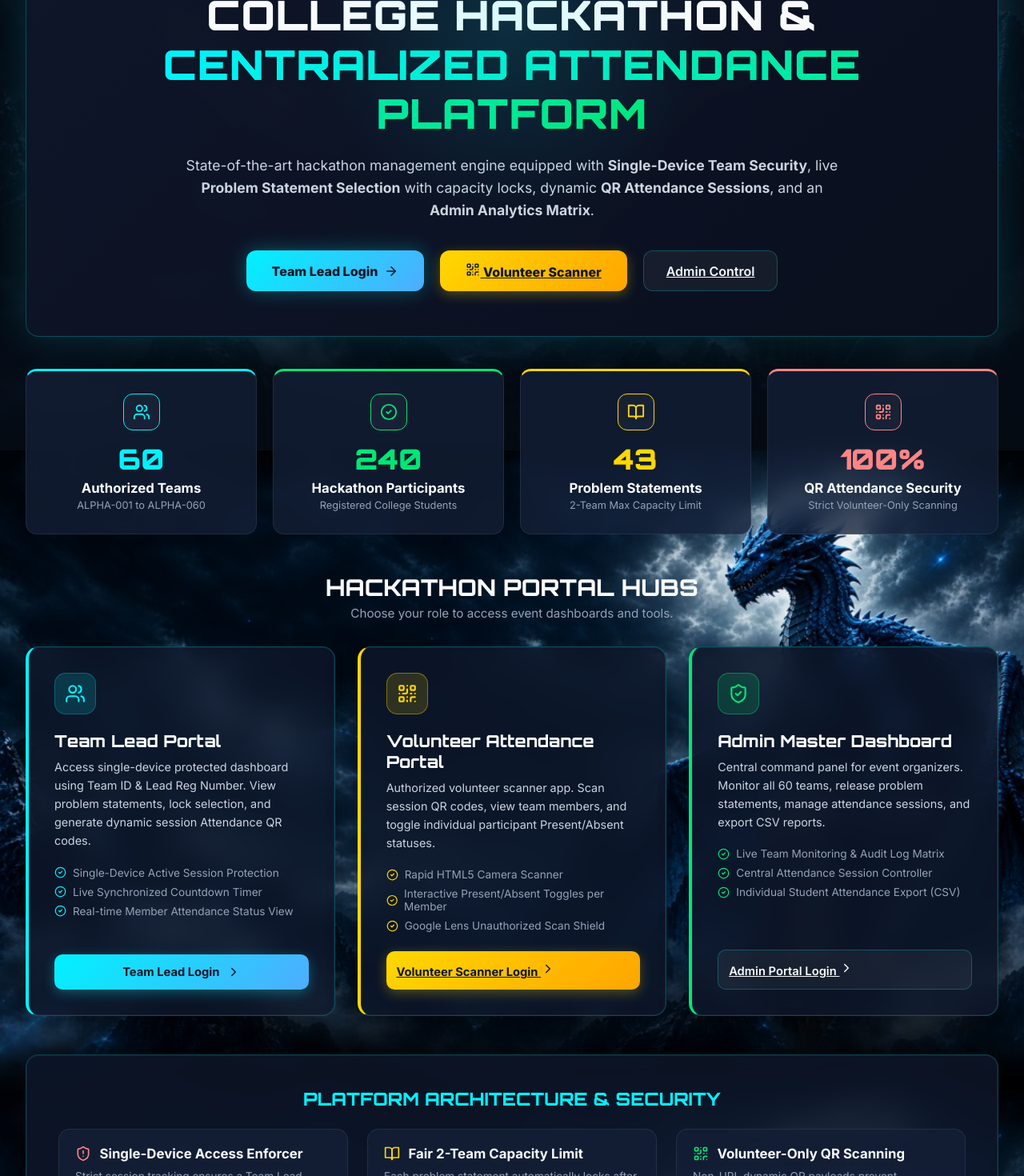
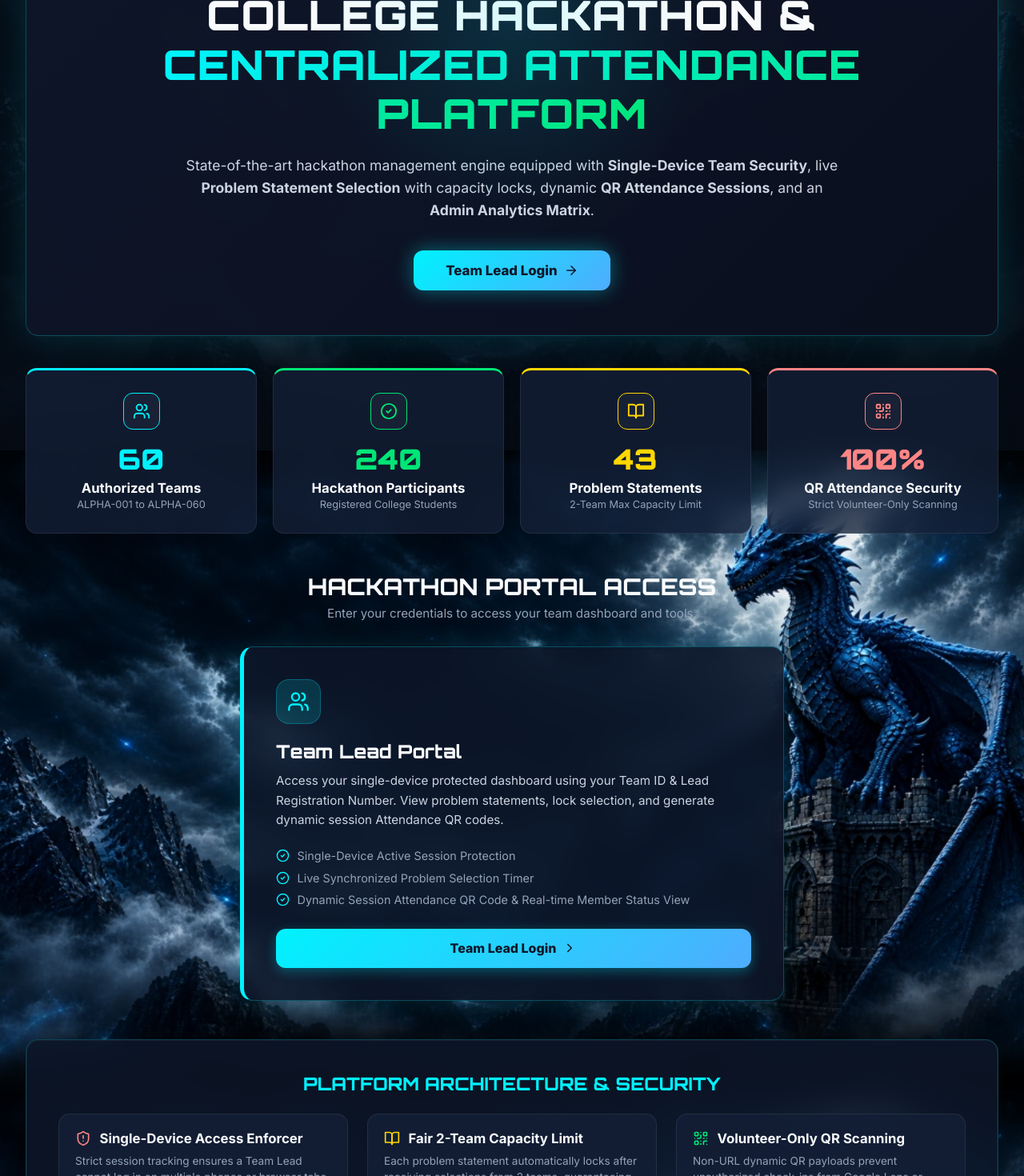
Before and after one commit to prashanthireddy0220-cyber/Problem_Statements, a React (Vite) app in the folder client/: page / in a window 1280 px wide. Shown: the part 237-1707 px from the top of the page at 80% size. Built offline with nearby package versions, Linux system fonts and the light colour scheme.

Commit message:
fix: remove volunteer scanner and admin control options from public landing page

```diff
--- a/client/src/pages/LandingPage.jsx
+++ b/client/src/pages/LandingPage.jsx
@@ -73,31 +73,13 @@ export default function LandingPage() {
               <Zap size={20} /> Go to My {user.role.replace('_', ' ')} Dashboard
             </Link>
           ) : (
-            <>
             <Link
               to="/team-lead/login"
               className="btn-alpha-cyan"
-                style={{ padding: '0.9rem 2rem', fontSize: '1rem', fontWeight: '800', borderRadius: '12px', boxShadow: '0 0 25px rgba(0, 242, 254, 0.3)' }}
+              style={{ padding: '0.95rem 2.5rem', fontSize: '1.05rem', fontWeight: '800', borderRadius: '12px', boxShadow: '0 0 25px rgba(0, 242, 254, 0.4)' }}
             >
               Team Lead Login <ArrowRight size={18} />
             </Link>
-
-              <Link
-                to="/volunteer/login"
-                className="btn-alpha-gold"
-                style={{ padding: '0.9rem 2rem', fontSize: '1rem', fontWeight: '800', borderRadius: '12px' }}
-              >
-                <QrCode size={18} /> Volunteer Scanner
-              </Link>
-
-              <Link
-                to="/admin/login"
-                className="btn-alpha-outline"
-                style={{ padding: '0.9rem 1.75rem', fontSize: '1rem', borderRadius: '12px' }}
-              >
-                Admin Control
-              </Link>
-            </>
           )}
         </div>
       </div>
@@ -130,115 +112,49 @@ export default function LandingPage() {
         })}
       </div>
 
-      {/* 3. THREE PORTAL HUBS SECTION */}
+      {/* 3. TEAM LEAD PORTAL ACCESS SECTION */}
       <div style={{ marginBottom: '3rem' }}>
         <div style={{ textAlign: 'center', marginBottom: '2rem' }}>
           <h2 style={{ fontFamily: 'var(--font-heading)', fontSize: '1.8rem', color: '#F8FAFC' }}>
-            HACKATHON PORTAL HUBS
+            HACKATHON PORTAL ACCESS
           </h2>
           <p style={{ color: '#94A3B8', fontSize: '0.95rem', marginTop: '0.35rem' }}>
-            Choose your role to access event dashboards and tools.
+            Enter your credentials to access your team dashboard and tools.
           </p>
         </div>
 
-        <div style={{ display: 'grid', gridTemplateColumns: 'repeat(auto-fit, minmax(320px, 1fr))', gap: '1.75rem' }}>
+        <div style={{ maxWidth: '680px', margin: '0 auto' }}>
 
           {/* CARD 1: TEAM LEAD PORTAL */}
-          <div className="glass-panel" style={{ padding: '2rem', borderLeft: '4px solid #00F2FE', display: 'flex', flexDirection: 'column', justifyContent: 'space-between' }}>
+          <div className="glass-panel" style={{ padding: '2.5rem', borderLeft: '5px solid #00F2FE', display: 'flex', flexDirection: 'column', justifyContent: 'space-between', boxShadow: '0 0 35px rgba(0, 242, 254, 0.12)' }}>
             <div>
-              <div style={{ width: '52px', height: '52px', borderRadius: '14px', background: 'rgba(0, 242, 254, 0.15)', border: '1px solid var(--border-cyan)', display: 'flex', alignItems: 'center', justifyContent: 'center', marginBottom: '1.25rem' }}>
-                <Users size={26} color="#00F2FE" />
+              <div style={{ width: '56px', height: '56px', borderRadius: '16px', background: 'rgba(0, 242, 254, 0.15)', border: '1px solid var(--border-cyan)', display: 'flex', alignItems: 'center', justifyContent: 'center', marginBottom: '1.25rem' }}>
+                <Users size={28} color="#00F2FE" />
               </div>
 
-              <h3 style={{ fontFamily: 'var(--font-heading)', fontSize: '1.3rem', color: '#F8FAFC', marginBottom: '0.5rem' }}>
+              <h3 style={{ fontFamily: 'var(--font-heading)', fontSize: '1.45rem', color: '#F8FAFC', marginBottom: '0.65rem' }}>
                 Team Lead Portal
               </h3>
 
-              <p style={{ color: '#CBD5E1', fontSize: '0.9rem', lineHeight: '1.6', marginBottom: '1.25rem' }}>
-                Access single-device protected dashboard using Team ID & Lead Reg Number. View problem statements, lock selection, and generate dynamic session Attendance QR codes.
+              <p style={{ color: '#CBD5E1', fontSize: '0.95rem', lineHeight: '1.6', marginBottom: '1.5rem' }}>
+                Access your single-device protected dashboard using your Team ID & Lead Registration Number. View problem statements, lock selection, and generate dynamic session Attendance QR codes.
               </p>
 
-              <ul style={{ listStyle: 'none', padding: 0, margin: '0 0 1.5rem', fontSize: '0.85rem', color: '#94A3B8', display: 'flex', flexDirection: 'column', gap: '0.5rem' }}>
-                <li style={{ display: 'flex', alignItems: 'center', gap: '0.5rem' }}>
-                  <CheckCircle2 size={15} color="#00F2FE" /> Single-Device Active Session Protection
+              <ul style={{ listStyle: 'none', padding: 0, margin: '0 0 1.75rem', fontSize: '0.9rem', color: '#94A3B8', display: 'flex', flexDirection: 'column', gap: '0.65rem' }}>
+                <li style={{ display: 'flex', alignItems: 'center', gap: '0.6rem' }}>
+                  <CheckCircle2 size={17} color="#00F2FE" /> Single-Device Active Session Protection
                 </li>
-                <li style={{ display: 'flex', alignItems: 'center', gap: '0.5rem' }}>
-                  <CheckCircle2 size={15} color="#00F2FE" /> Live Synchronized Countdown Timer
+                <li style={{ display: 'flex', alignItems: 'center', gap: '0.6rem' }}>
+                  <CheckCircle2 size={17} color="#00F2FE" /> Live Synchronized Problem Selection Timer
                 </li>
-                <li style={{ display: 'flex', alignItems: 'center', gap: '0.5rem' }}>
-                  <CheckCircle2 size={15} color="#00F2FE" /> Real-time Member Attendance Status View
+                <li style={{ display: 'flex', alignItems: 'center', gap: '0.6rem' }}>
+                  <CheckCircle2 size={17} color="#00F2FE" /> Dynamic Session Attendance QR Code & Real-time Member Status View
                 </li>
               </ul>
             </div>
 
-            <Link to="/team-lead/login" className="btn-alpha-cyan" style={{ justifyContent: 'center', padding: '0.8rem', fontSize: '0.92rem' }}>
+            <Link to="/team-lead/login" className="btn-alpha-cyan" style={{ justifyContent: 'center', padding: '0.9rem', fontSize: '1rem', fontWeight: '800', borderRadius: '12px' }}>
               Team Lead Login <ChevronRight size={18} />
-            </Link>
-          </div>
-
-          {/* CARD 2: VOLUNTEER ATTENDANCE SCANNER */}
-          <div className="glass-panel" style={{ padding: '2rem', borderLeft: '4px solid #FFD700', display: 'flex', flexDirection: 'column', justifyContent: 'space-between' }}>
-            <div>
-              <div style={{ width: '52px', height: '52px', borderRadius: '14px', background: 'rgba(255, 215, 0, 0.15)', border: '1px solid rgba(255, 215, 0, 0.4)', display: 'flex', alignItems: 'center', justifyContent: 'center', marginBottom: '1.25rem' }}>
-                <QrCode size={26} color="#FFD700" />
-              </div>
-
-              <h3 style={{ fontFamily: 'var(--font-heading)', fontSize: '1.3rem', color: '#F8FAFC', marginBottom: '0.5rem' }}>
-                Volunteer Attendance Portal
-              </h3>
-
-              <p style={{ color: '#CBD5E1', fontSize: '0.9rem', lineHeight: '1.6', marginBottom: '1.25rem' }}>
-                Authorized volunteer scanner app. Scan session QR codes, view team members, and toggle individual participant Present/Absent statuses.
-              </p>
-
-              <ul style={{ listStyle: 'none', padding: 0, margin: '0 0 1.5rem', fontSize: '0.85rem', color: '#94A3B8', display: 'flex', flexDirection: 'column', gap: '0.5rem' }}>
-                <li style={{ display: 'flex', alignItems: 'center', gap: '0.5rem' }}>
-                  <CheckCircle2 size={15} color="#FFD700" /> Rapid HTML5 Camera Scanner
-                </li>
-                <li style={{ display: 'flex', alignItems: 'center', gap: '0.5rem' }}>
-                  <CheckCircle2 size={15} color="#FFD700" /> Interactive Present/Absent Toggles per Member
-                </li>
-                <li style={{ display: 'flex', alignItems: 'center', gap: '0.5rem' }}>
-                  <CheckCircle2 size={15} color="#FFD700" /> Google Lens Unauthorized Scan Shield
-                </li>
-              </ul>
-            </div>
-
-            <Link to="/volunteer/login" className="btn-alpha-gold" style={{ justifyContent: 'center', padding: '0.8rem', fontSize: '0.92rem' }}>
-              Volunteer Scanner Login <ChevronRight size={18} />
-            </Link>
-          </div>
-
-          {/* CARD 3: ADMIN CONTROL CENTER */}
-          <div className="glass-panel" style={{ padding: '2rem', borderLeft: '4px solid #00E676', display: 'flex', flexDirection: 'column', justifyContent: 'space-between' }}>
-            <div>
-              <div style={{ width: '52px', height: '52px', borderRadius: '14px', background: 'rgba(0, 230, 118, 0.15)', border: '1px solid rgba(0, 230, 118, 0.4)', display: 'flex', alignItems: 'center', justifyContent: 'center', marginBottom: '1.25rem' }}>
-                <ShieldCheck size={26} color="#00E676" />
-              </div>
-
-              <h3 style={{ fontFamily: 'var(--font-heading)', fontSize: '1.3rem', color: '#F8FAFC', marginBottom: '0.5rem' }}>
-                Admin Master Dashboard
-              </h3>
-
-              <p style={{ color: '#CBD5E1', fontSize: '0.9rem', lineHeight: '1.6', marginBottom: '1.25rem' }}>
-                Central command panel for event organizers. Monitor all 60 teams, release problem statements, manage attendance sessions, and export CSV reports.
-              </p>
-
-              <ul style={{ listStyle: 'none', padding: 0, margin: '0 0 1.5rem', fontSize: '0.85rem', color: '#94A3B8', display: 'flex', flexDirection: 'column', gap: '0.5rem' }}>
-                <li style={{ display: 'flex', alignItems: 'center', gap: '0.5rem' }}>
-                  <CheckCircle2 size={15} color="#00E676" /> Live Team Monitoring & Audit Log Matrix
-                </li>
-                <li style={{ display: 'flex', alignItems: 'center', gap: '0.5rem' }}>
-                  <CheckCircle2 size={15} color="#00E676" /> Central Attendance Session Controller
-                </li>
-                <li style={{ display: 'flex', alignItems: 'center', gap: '0.5rem' }}>
-                  <CheckCircle2 size={15} color="#00E676" /> Individual Student Attendance Export (CSV)
-                </li>
-              </ul>
-            </div>
-
-            <Link to="/admin/login" className="btn-alpha-outline" style={{ justifyContent: 'center', padding: '0.8rem', fontSize: '0.92rem' }}>
-              Admin Portal Login <ChevronRight size={18} />
             </Link>
           </div>
 
```
Lines whose indentation alone changed are shown as unchanged.
